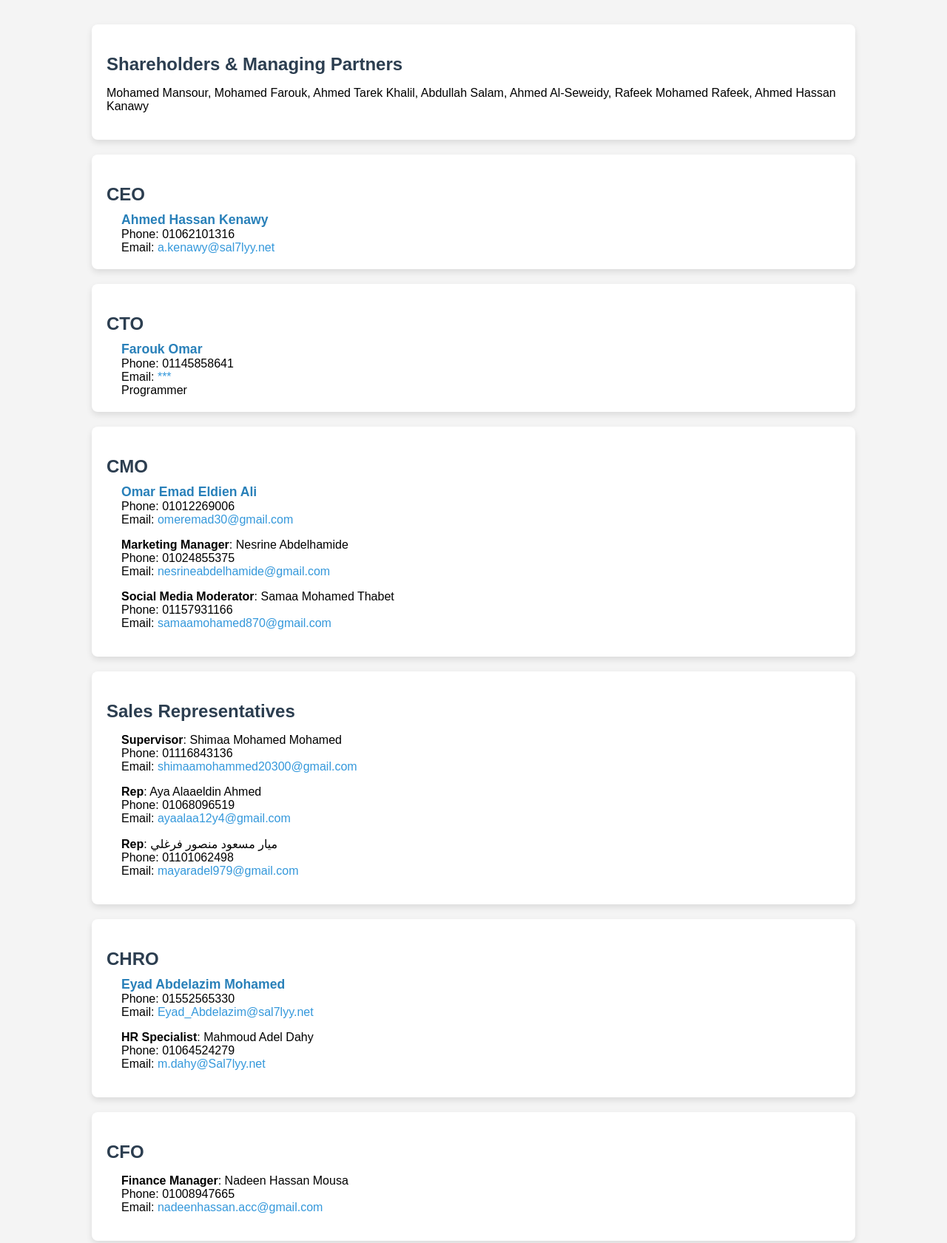
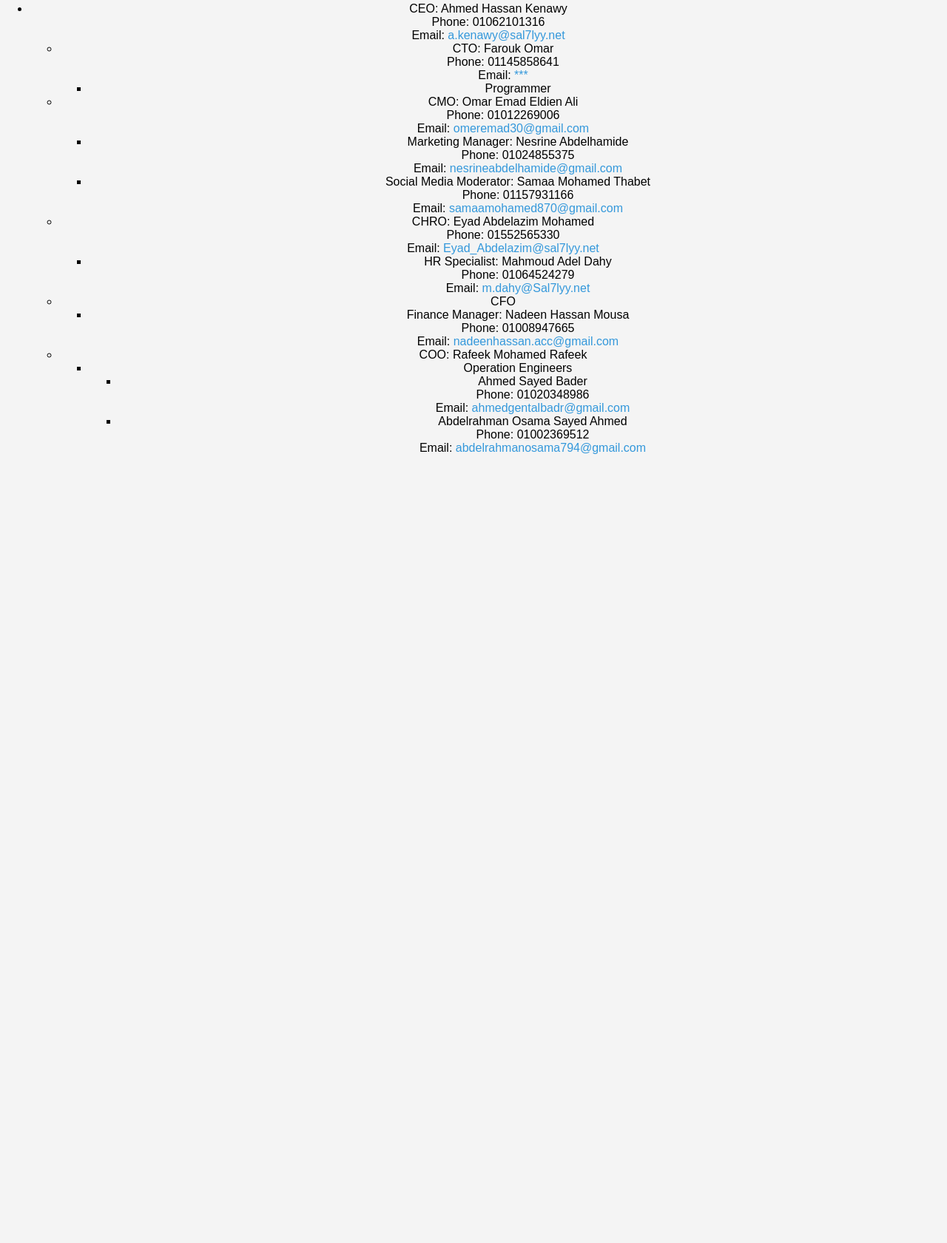
Before and after one commit to HRSAL7LYY/sal7lyy-org.chart, a plain HTML site: page index.html in a window 1280 px wide. Shown: the part 75-1756 px from the top of the page at 74% size. After the commit the page ends 800 px from the top, so only its background shows below. Drawn offline with Linux system fonts and the light colour scheme.

Commit message:
Update index.html

```diff
--- a/index.html
+++ b/index.html
@@ -9,138 +9,76 @@
 <body>
     <h1>Our Organization Structure</h1>
 
-    <div class="org-chart">
-        <div class="level shareholders">
-            <h2>Shareholders & Managing Partners</h2>
-            <p>Mohamed Mansour, Mohamed Farouk, Ahmed Tarek Khalil, Abdullah Salam, Ahmed Al-Seweidy, Rafeek Mohamed Rafeek, Ahmed Hassan Kanawy</p>
-        </div>
+    <div class="tree">
+        <!-- CEO -->
+        <ul>
+            <li>
+                <div class="node">CEO: Ahmed Hassan Kenawy<br>Phone: 01062101316<br>Email: <a href="mailto:a.kenawy@sal7lyy.net">a.kenawy@sal7lyy.net</a></div>
 
-        <div class="level">
-            <h2>CEO</h2>
-            <div class="info">
-                <strong>Ahmed Hassan Kenawy</strong><br>
-                Phone: 01062101316<br>
-                Email: <a href="mailto:a.kenawy@sal7lyy.net">a.kenawy@sal7lyy.net</a>
-            </div>
-        </div>
+                <ul>
+                    <!-- CTO -->
+                    <li>
+                        <div class="node">CTO: Farouk Omar<br>Phone: 01145858641<br>Email: <a href="#">***</a></div>
+                        <ul>
+                            <li>
+                                <div class="node">Programmer</div>
+                            </li>
+                        </ul>
+                    </li>
 
-        <!-- CTO -->
-        <div class="level">
-            <h2>CTO</h2>
-            <div class="info">
-                <strong>Farouk Omar</strong><br>
-                Phone: 01145858641<br>
-                Email: <a href="mailto:***">***</a>
-            </div>
-            <div class="sub-info">Programmer</div>
-        </div>
+                    <!-- CMO -->
+                    <li>
+                        <div class="node">CMO: Omar Emad Eldien Ali<br>Phone: 01012269006<br>Email: <a href="mailto:omeremad30@gmail.com">omeremad30@gmail.com</a></div>
+                        <ul>
+                            <li>
+                                <div class="node">Marketing Manager: Nesrine Abdelhamide<br>Phone: 01024855375<br>Email: <a href="mailto:nesrineabdelhamide@gmail.com">nesrineabdelhamide@gmail.com</a></div>
+                            </li>
+                            <li>
+                                <div class="node">Social Media Moderator: Samaa Mohamed Thabet<br>Phone: 01157931166<br>Email: <a href="mailto:samaamohamed870@gmail.com">samaamohamed870@gmail.com</a></div>
+                            </li>
+                        </ul>
+                    </li>
 
-        <!-- CMO -->
-        <div class="level">
-            <h2>CMO</h2>
-            <div class="info">
-                <strong>Omar Emad Eldien Ali</strong><br>
-                Phone: 01012269006<br>
-                Email: <a href="mailto:omeremad30@gmail.com">omeremad30@gmail.com</a>
-            </div>
-            <div class="sub-info">
-                <p><strong>Marketing Manager</strong>: Nesrine Abdelhamide<br>
-                   Phone: 01024855375<br>
-                   Email: <a href="mailto:nesrineabdelhamide@gmail.com">nesrineabdelhamide@gmail.com</a>
-                </p>
-                <p><strong>Social Media Moderator</strong>: Samaa Mohamed Thabet<br>
-                   Phone: 01157931166<br>
-                   Email: <a href="mailto:samaamohamed870@gmail.com">samaamohamed870@gmail.com</a>
-                </p>
-            </div>
-        </div>
+                    <!-- CHRO -->
+                    <li>
+                        <div class="node">CHRO: Eyad Abdelazim Mohamed<br>Phone: 01552565330<br>Email: <a href="mailto:Eyad_Abdelazim@sal7lyy.net">Eyad_Abdelazim@sal7lyy.net</a></div>
+                        <ul>
+                            <li>
+                                <div class="node">HR Specialist: Mahmoud Adel Dahy<br>Phone: 01064524279<br>Email: <a href="mailto:m.dahy@Sal7lyy.net">m.dahy@Sal7lyy.net</a></div>
+                            </li>
+                        </ul>
+                    </li>
 
-        <!-- Sales Representatives -->
-        <div class="level">
-            <h2>Sales Representatives</h2>
-            <div class="sub-info">
-                <p><strong>Supervisor</strong>: Shimaa Mohamed Mohamed<br>
-                   Phone: 01116843136<br>
-                   Email: <a href="mailto:shimaamohammed20300@gmail.com">shimaamohammed20300@gmail.com</a>
-                </p>
-                <p><strong>Rep</strong>: Aya Alaaeldin Ahmed<br>
-                   Phone: 01068096519<br>
-                   Email: <a href="mailto:ayaalaa12y4@gmail.com">ayaalaa12y4@gmail.com</a>
-                </p>
-                <p><strong>Rep</strong>: ميار مسعود منصور فرغلي<br>
-                   Phone: 01101062498<br>
-                   Email: <a href="mailto:mayaradel979@gmail.com">mayaradel979@gmail.com</a>
-                </p>
-            </div>
-        </div>
+                    <!-- CFO -->
+                    <li>
+                        <div class="node">CFO</div>
+                        <ul>
+                            <li>
+                                <div class="node">Finance Manager: Nadeen Hassan Mousa<br>Phone: 01008947665<br>Email: <a href="mailto:nadeenhassan.acc@gmail.com">nadeenhassan.acc@gmail.com</a></div>
+                            </li>
+                        </ul>
+                    </li>
 
-        <!-- CHRO -->
-        <div class="level">
-            <h2>CHRO</h2>
-            <div class="info">
-                <strong>Eyad Abdelazim Mohamed</strong><br>
-                Phone: 01552565330<br>
-                Email: <a href="mailto:Eyad_Abdelazim@sal7lyy.net">Eyad_Abdelazim@sal7lyy.net</a>
-            </div>
-            <div class="sub-info">
-                <p><strong>HR Specialist</strong>: Mahmoud Adel Dahy<br>
-                   Phone: 01064524279<br>
-                   Email: <a href="mailto:m.dahy@Sal7lyy.net">m.dahy@Sal7lyy.net</a>
-                </p>
-            </div>
-        </div>
-
-        <!-- CFO -->
-        <div class="level">
-            <h2>CFO</h2>
-            <div class="sub-info">
-                <p><strong>Finance Manager</strong>: Nadeen Hassan Mousa<br>
-                   Phone: 01008947665<br>
-                   Email: <a href="mailto:nadeenhassan.acc@gmail.com">nadeenhassan.acc@gmail.com</a>
-                </p>
-            </div>
-        </div>
-
-        <!-- COO -->
-        <div class="level">
-            <h2>COO</h2>
-            <div class="info">
-                <strong>Rafeek Mohamed Rafeek</strong>
-            </div>
-            <div class="sub-info">
-                <p><strong>Operation Engineers</strong><br>
-                   1. Ahmed Sayed Bader - Phone: 01020348986 - Email: <a href="mailto:ahmedgentalbadr@gmail.com">ahmedgentalbadr@gmail.com</a><br>
-                   2. Abdelrahman Osama Sayed Ahmed - Phone: 01002369512 - Email: <a href="mailto:abdelrahmanosama794@gmail.com">abdelrahmanosama794@gmail.com</a>
-                </p>
-            </div>
-        </div>
-
-        <!-- Customer Relations -->
-        <div class="level">
-            <h2>Customer Relations</h2>
-            <div class="sub-info">
-                <p><strong>CRM Agent</strong>: Asmaa Mohamed Abdal<br>
-                   Phone: 01153686180<br>
-                   Email: <a href="mailto:mohamedasmaa719@gmail.com">mohamedasmaa719@gmail.com</a>
-                </p>
-            </div>
-        </div>
-
-        <!-- Customer Support -->
-        <div class="level">
-            <h2>Customer Support</h2>
-            <div class="sub-info">
-                <p><strong>Supervisor</strong>: Radwaa Younes<br>
-                   Phone: 01021138027<br>
-                   Email: <a href="mailto:radwayounes64@gmail.com">radwayounes64@gmail.com</a>
-                </p>
-                <p><strong>Support Agents</strong><br>
-                   1. Alaa Refaat - Phone: 01096964159 - Email: <a href="mailto:alaarefaat285@gmail.com">alaarefaat285@gmail.com</a><br>
-                   2. دعاء حنفي حامد محمد ريان - Phone: 01060401629 - Email: <a href="mailto:doaahanafi28@gmail.com">doaahanafi28@gmail.com</a>
-                </p>
-            </div>
-        </div>
+                    <!-- COO -->
+                    <li>
+                        <div class="node">COO: Rafeek Mohamed Rafeek</div>
+                        <ul>
+                            <li>
+                                <div class="node">Operation Engineers</div>
+                                <ul>
+                                    <li>
+                                        <div class="node">Ahmed Sayed Bader<br>Phone: 01020348986<br>Email: <a href="mailto:ahmedgentalbadr@gmail.com">ahmedgentalbadr@gmail.com</a></div>
+                                    </li>
+                                    <li>
+                                        <div class="node">Abdelrahman Osama Sayed Ahmed<br>Phone: 01002369512<br>Email: <a href="mailto:abdelrahmanosama794@gmail.com">abdelrahmanosama794@gmail.com</a></div>
+                                    </li>
+                                </ul>
+                            </li>
+                        </ul>
+                    </li>
+                </ul>
+            </li>
+        </ul>
     </div>
-
 </body>
 </html>
```
